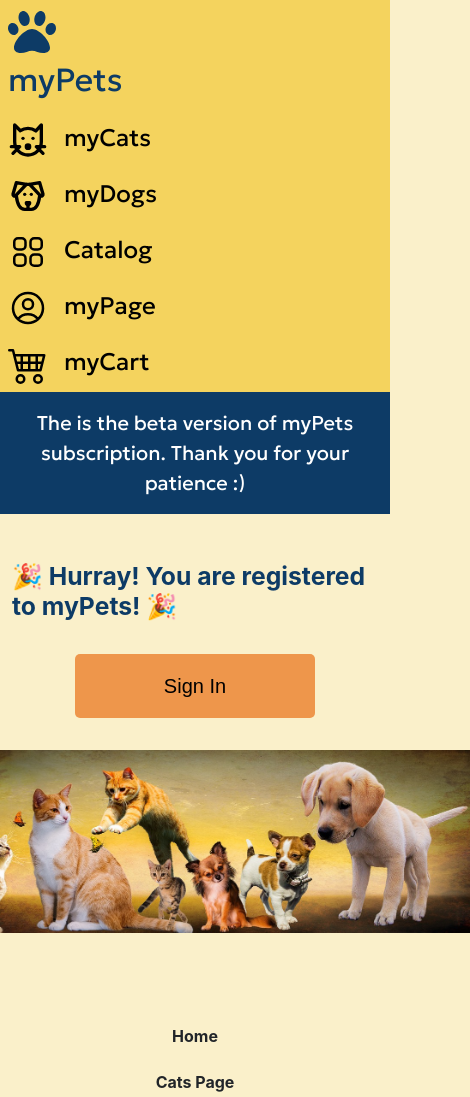
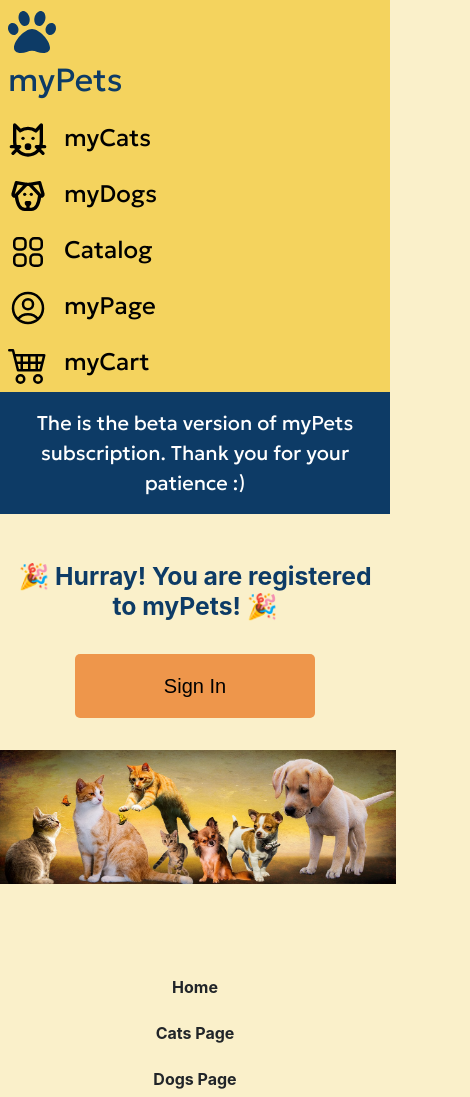
Before and after one commit to sarah-you/myPets, a React (Create React App) app in the folder client/: page /success in a window 390 px wide. Shown: the top 1097 px of the page, 470 px wide, since content can reach past the window. Built offline with nearby package versions, Linux system fonts and the light colour scheme.

Commit message:
subscription success page responsive layout

```diff
--- a/client/src/pages/SubscriptionSuccess.css
+++ b/client/src/pages/SubscriptionSuccess.css
@@ -31,3 +31,13 @@
 .success-img {
   width: 150%;
 }
+
+@media screen and (width <= 992px) {
+  .success-h2 {
+    text-align: center;
+  }
+
+  .success-img {
+    width: 110%;
+  }
+}
```
